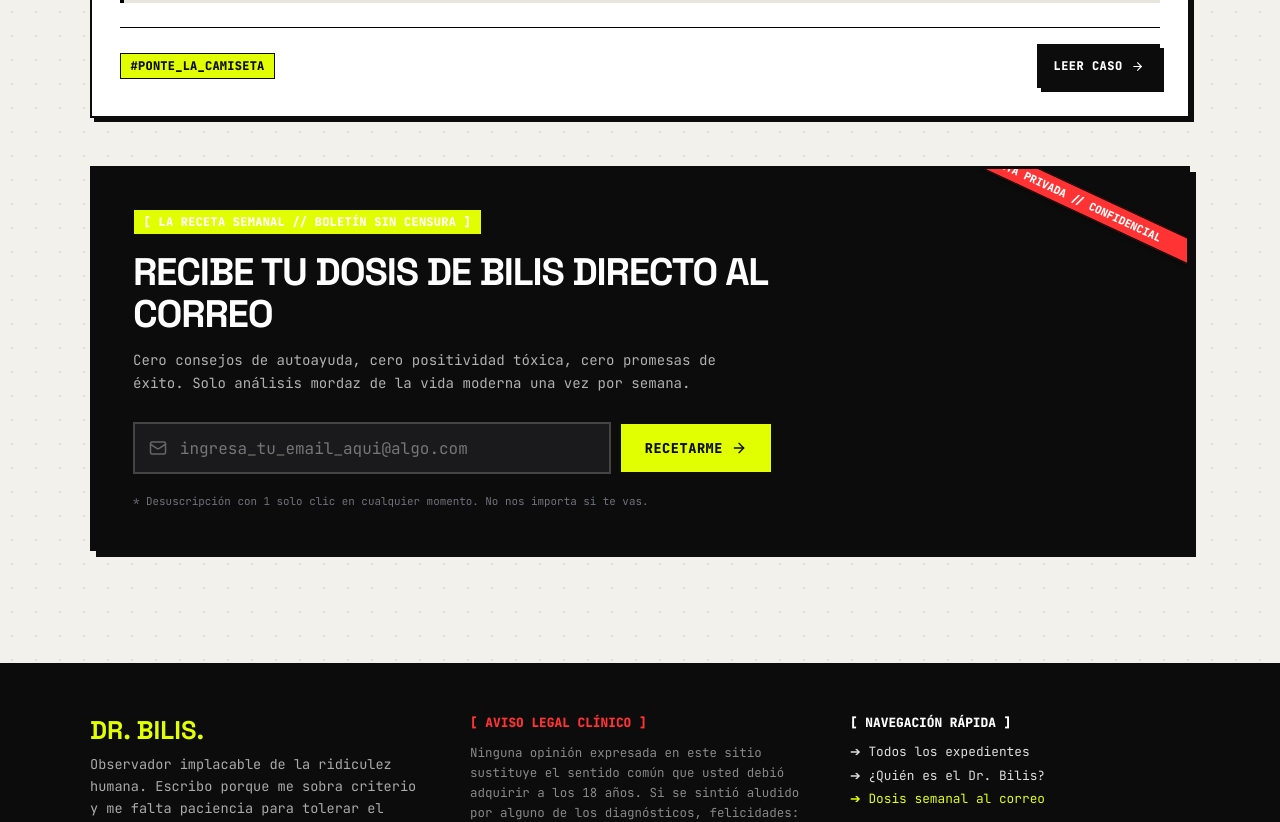
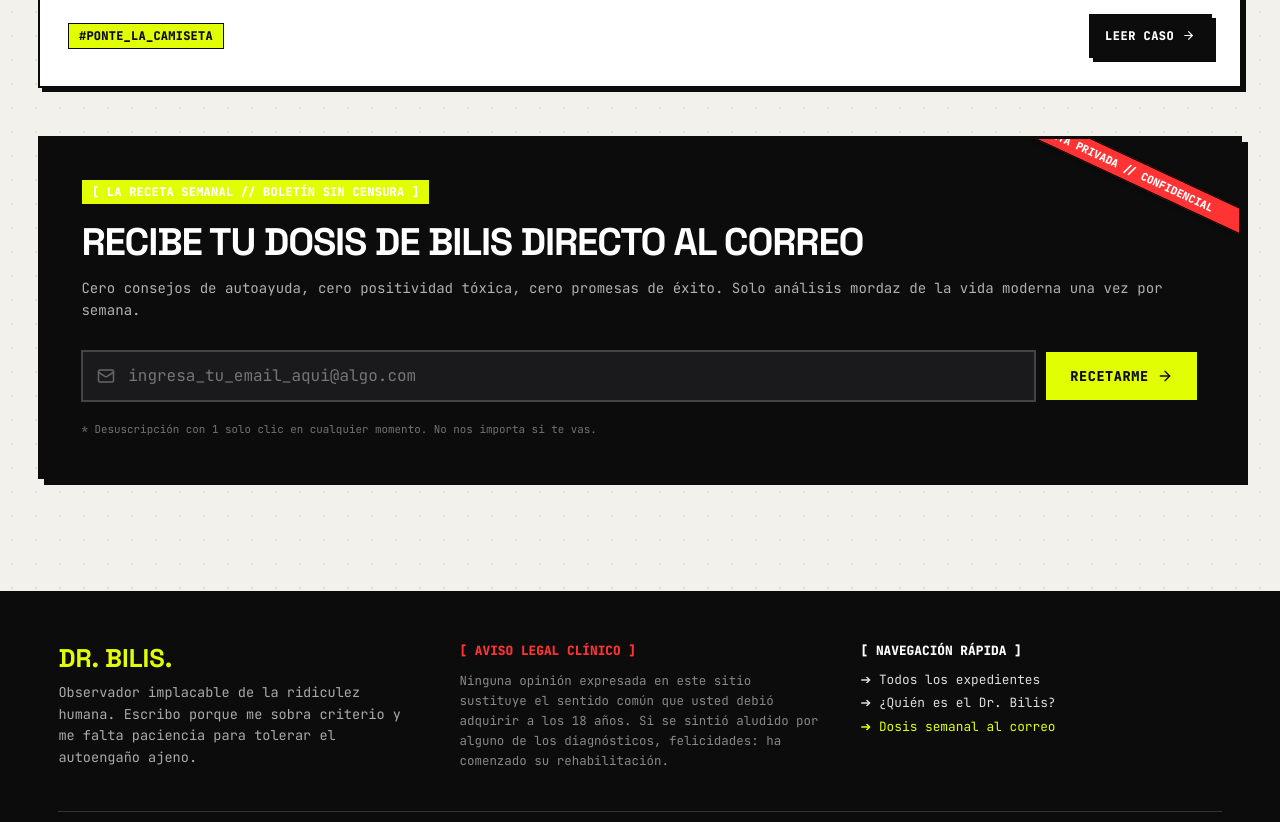
Before and after one commit to MayitoApps/dr-bilis-blog, a Next.js app: page / in a window 1280 px wide. Shown: the part 1080-1902 px from the top of the page. Built offline with nearby package versions, Linux system fonts and the light colour scheme; no server answers.

Commit message:
feat(layout): make full-screen edge-to-edge layout across the entire blog

```diff
--- a/src/app/globals.css
+++ b/src/app/globals.css
@@ -207,19 +207,14 @@ a {
   100% { transform: translateX(-50%); }
 }
 
-/* Layout Containers */
-.container-narrow {
-  width: 100%;
-  max-width: 820px;
-  margin: 0 auto;
-  padding: 0 1.25rem;
-}
-
+/* Layout Containers - Full Screen Edge to Edge */
+.container-narrow,
 .container-wide {
   width: 100%;
-  max-width: 1140px;
-  margin: 0 auto;
-  padding: 0 1.25rem;
+  max-width: 100%;
+  margin: 0;
+  padding-left: clamp(1rem, 3vw, 2.5rem);
+  padding-right: clamp(1rem, 3vw, 2.5rem);
 }
 
 /* Header & Identity */
@@ -305,13 +300,14 @@ a {
   display: none;
 }
 
-/* Article Reader Styles */
+/* Article Reader Styles - Full Width */
 .article-body {
-  font-size: 1.12rem;
+  font-size: 1.15rem;
   line-height: 1.8;
   color: #1a1a1a;
-  max-width: 720px;
-  margin: 0 auto;
+  width: 100%;
+  max-width: 100%;
+  margin: 0;
 }
 
 .article-body h2 {
--- a/src/app/page.tsx
+++ b/src/app/page.tsx
@@ -66,7 +66,7 @@ export default function HomePage() {
         <p style={{
           fontSize: 'clamp(1rem, 2vw, 1.15rem)',
           color: '#2a2a2a',
-          maxWidth: '750px',
+          width: '100%',
           lineHeight: 1.65,
           marginBottom: '2rem'
         }}>
@@ -180,7 +180,7 @@ export default function HomePage() {
               fontSize: '1.05rem',
               color: '#333',
               lineHeight: 1.7,
-              maxWidth: '720px',
+              width: '100%',
               marginBottom: '2rem'
             }}>
               Actualmente no hay diagnósticos públicos archivados en este registro. El doctor está observando la comedia involuntaria de la sociedad moderna y redactando los primeros casos forenses.
@@ -190,7 +190,7 @@ export default function HomePage() {
               background: 'var(--accent-muted)',
               border: 'var(--border-base)',
               padding: '1.25rem',
-              maxWidth: '680px',
+              width: '100%',
               marginBottom: '2rem'
             }}>
               <div style={{
--- a/src/components/NewsletterForm.tsx
+++ b/src/components/NewsletterForm.tsx
@@ -40,7 +40,7 @@ export function NewsletterForm() {
 
   return (
     <div className="newsletter-banner">
-      <div style={{ maxWidth: '640px' }}>
+      <div style={{ width: '100%' }}>
         <div className="badge-tag toxic" style={{ marginBottom: '1rem' }}>
           [ LA RECETA SEMANAL // BOLETÍN SIN CENSURA ]
         </div>
```
